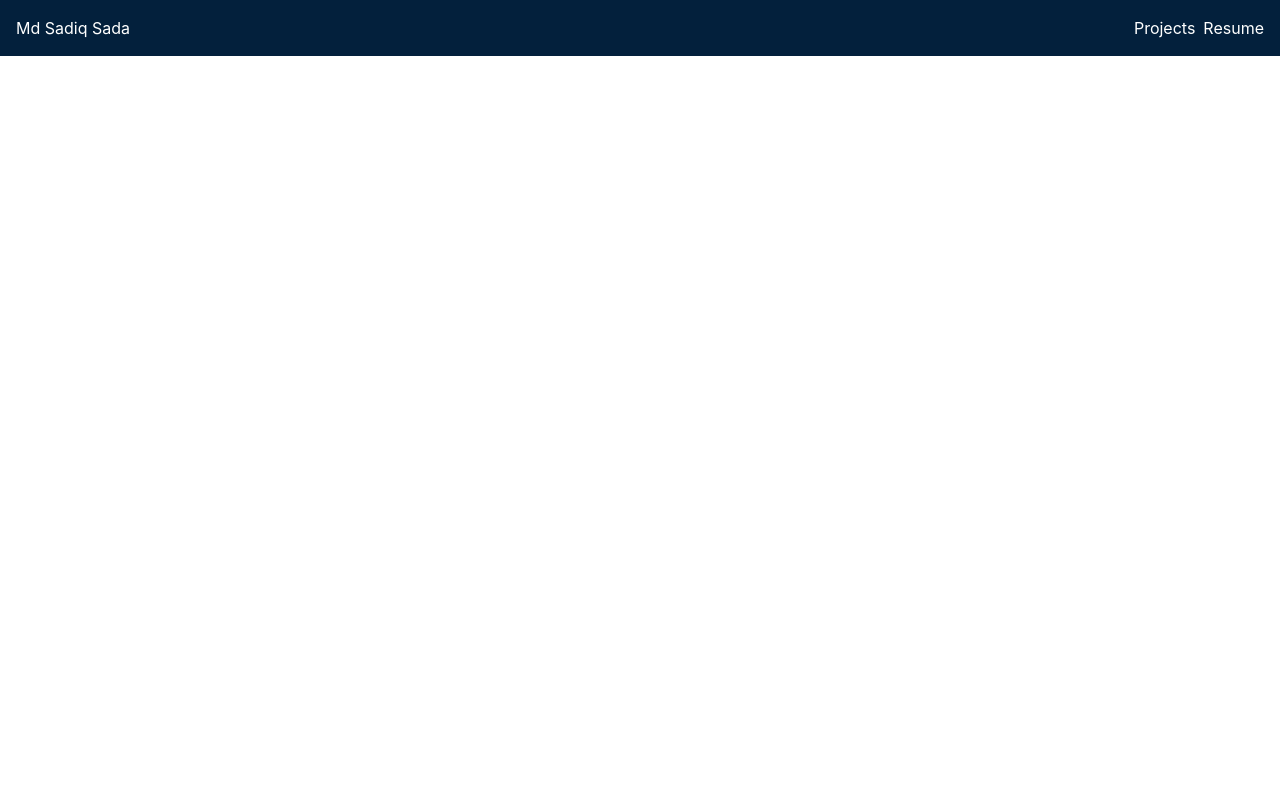
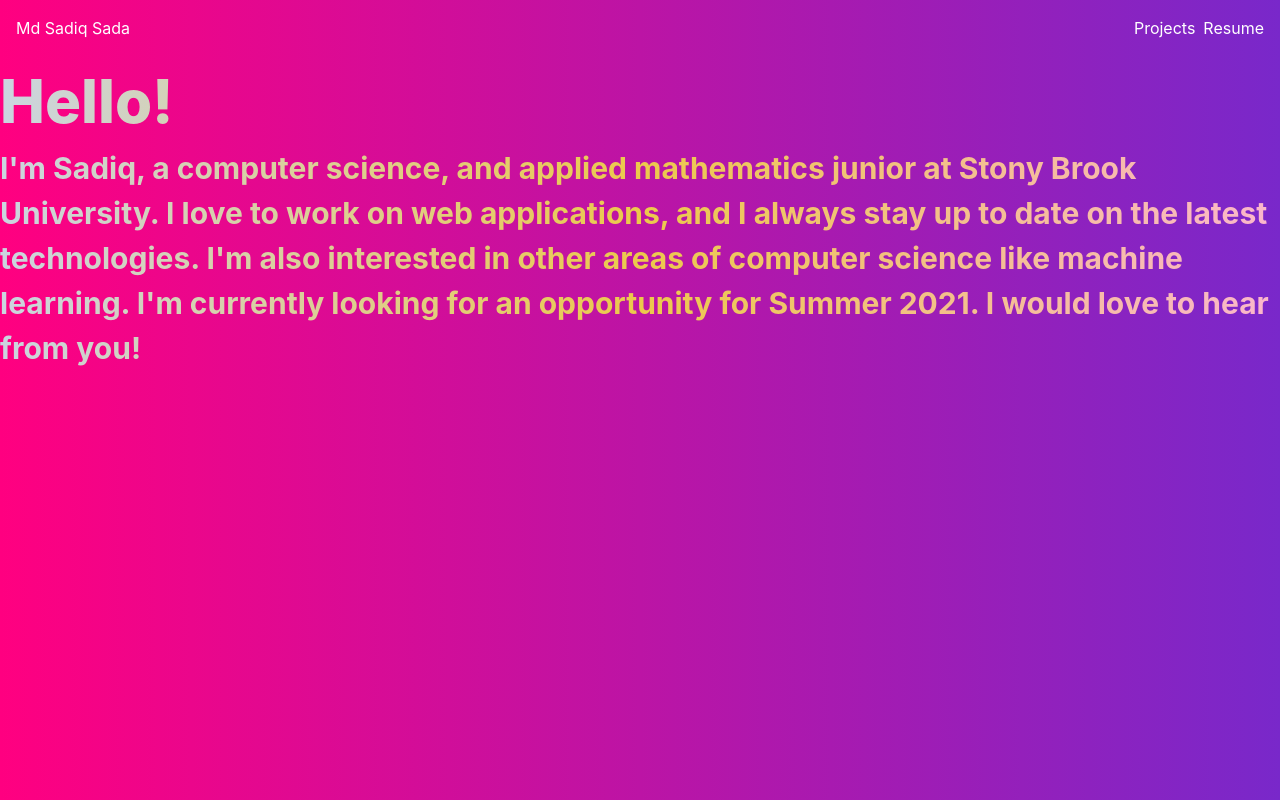
Before and after one commit to sadiqsada/personal_website, a Next.js app: page / in a window 1280 px wide. Built offline with nearby package versions, Linux system fonts and the light colour scheme.

Commit message:
home page 1

```diff
--- a/src/components/Navbar.tsx
+++ b/src/components/Navbar.tsx
@@ -21,7 +21,7 @@ export const Navbar: React.FC<NavbarProps> = ({}) => {
     </>
   );
   return (
-    <Flex zIndex={1} position='sticky' top={0} bg='#03203C' p={4}>
+    <Flex zIndex={1} position='sticky' top={0} p={4}>
       {body}
     </Flex>
   );
--- a/src/pages/_app.tsx
+++ b/src/pages/_app.tsx
@@ -1,17 +1,12 @@
-import { ChakraProvider, ColorModeProvider } from '@chakra-ui/react'
+import { ChakraProvider } from '@chakra-ui/react';
+import theme from '../theme';
 
 function MyApp({ Component, pageProps }) {
   return (
-    <ChakraProvider resetCSS>
-      <ColorModeProvider
-        options={{
-          useSystemColorMode: true,
-        }}
-      >
-        <Component {...pageProps} />
-      </ColorModeProvider>
+    <ChakraProvider theme={theme}>
+      <Component {...pageProps} />
     </ChakraProvider>
-  )
+  );
 }
 
-export default MyApp
+export default MyApp;
--- a/src/pages/index.tsx
+++ b/src/pages/index.tsx
@@ -1,10 +1,34 @@
+import { Box, Text } from '@chakra-ui/react';
 import React from 'react';
 import { Navbar } from '../components/Navbar';
 
 const Index = () => {
   return (
     <>
-      <Navbar />
+      <Box w='100%' h='100vh' bgGradient='linear(to-l, #7928CA, #FF0080)'>
+        <Navbar />
+        <Text
+          bgGradient='linear(to-r,gray.300,yellow.400,pink.200)'
+          bgClip='text'
+          fontSize='6xl'
+          fontWeight='extrabold'
+        >
+          Hello!
+        </Text>
+        <Text
+          bgGradient='linear(to-r,gray.300,yellow.400,pink.200)'
+          bgClip='text'
+          fontSize='3xl'
+          fontWeight='bold'
+        >
+          I'm Sadiq, a computer science, and applied mathematics junior at Stony
+          Brook University. I love to work on web applications, and I always
+          stay up to date on the latest technologies. I'm also interested in
+          other areas of computer science like machine learning. I'm currently
+          looking for an opportunity for Summer 2021. I would love to hear from
+          you!
+        </Text>
+      </Box>
     </>
   );
 };
--- /dev/null
+++ b/src/theme.tsx
@@ -0,0 +1,15 @@
+import { extendTheme } from '@chakra-ui/react';
+
+const theme = extendTheme({
+  components: {
+    Box: {
+      baseStyle: {
+        w: '100%',
+        h: '100vh',
+        bgGradient: 'linear(to-l, #7928CA, #FF0080)',
+      },
+    },
+  },
+});
+
+export default theme;
```
